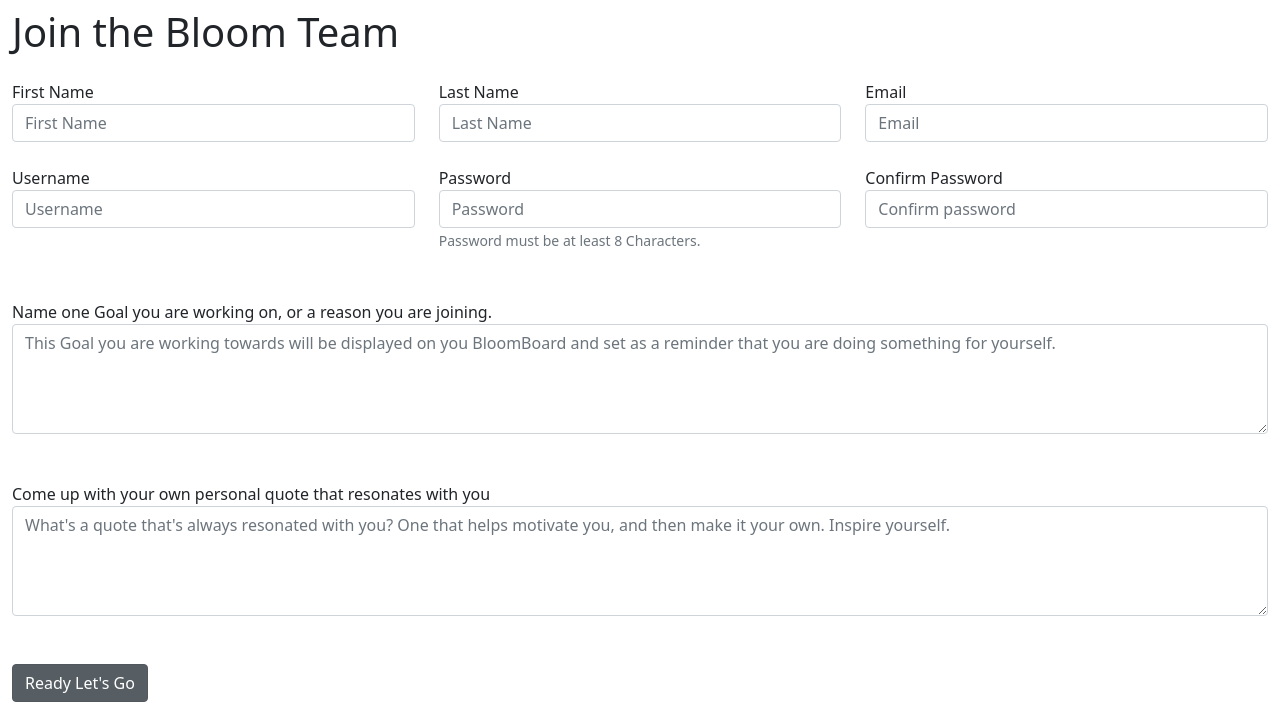
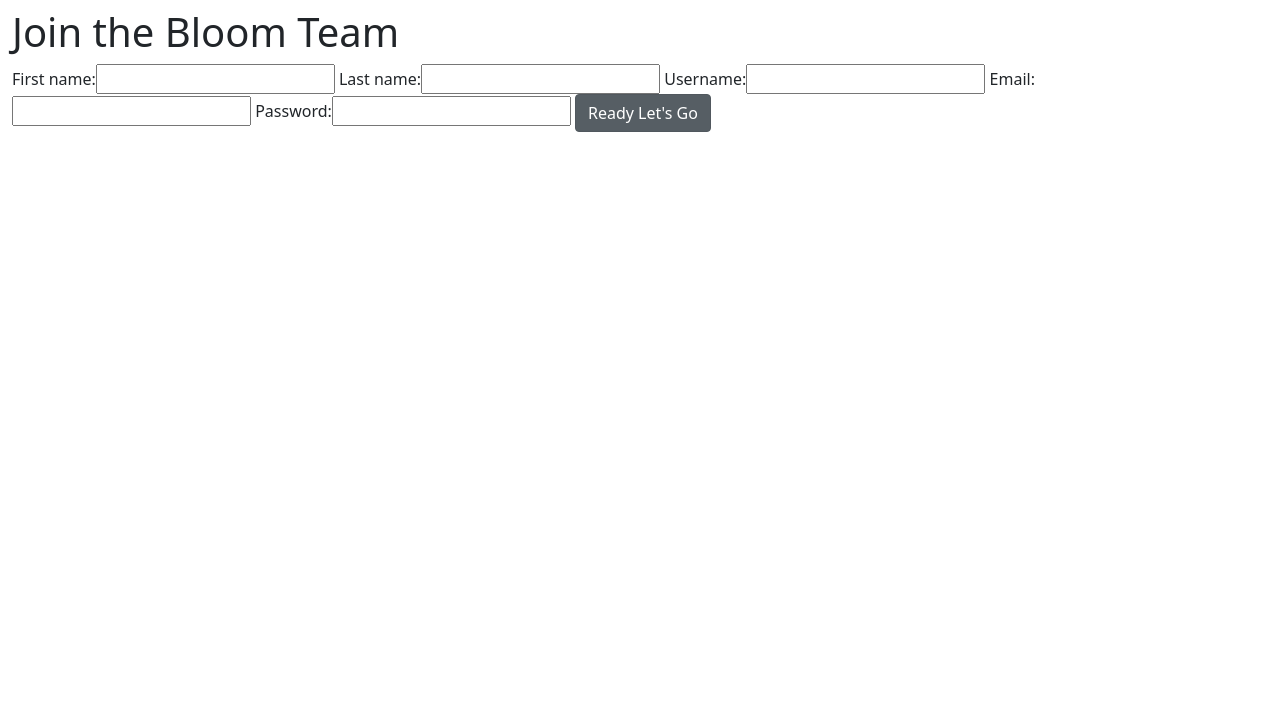
Before and after one commit to carolynttnguyen/Bloom-solo-project, a Django app: page /register in a window 1280 px wide. Shown: the part 162-864 px from the top of the page. After the commit the page ends 294 px from the top, so only its background shows below. Run offline with Django 3.2, Linux system fonts and the light colour scheme.

Commit message:
converted forms in templates to class forms

```diff
--- /dev/null
+++ b/blossom_app/forms.py
@@ -0,0 +1,26 @@
+from django import forms
+
+class loginForm(forms.Form):
+    username = forms.CharField(max_length=30)
+    password = forms.CharField(max_length=70, widget=forms.PasswordInput)
+
+class registrationForm(forms.Form):
+    first_name = forms.CharField(max_length=30)
+    last_name = forms.CharField(max_length=30)
+    username = forms.CharField(max_length=30)
+    email = forms.EmailField()
+    password =  forms.CharField(max_length=70, widget=forms.PasswordInput)
+    reasons = forms.Textarea()
+
+class journalForm(forms.Form):
+    entry = forms.TextInput()
+
+class quoteForm(forms.Form):
+    quote = forms.TextInput()
+    quote_author = forms.CharField(max_length=200)
+
+class goalForm(forms.Form):
+    goal = forms.TextInput()
+
+class intentionsForm(forms.Form):
+    intention = forms.TextInput()
--- a/blossom_app/models.py
+++ b/blossom_app/models.py
@@ -48,7 +48,7 @@ class Users (models.Model):
     first_name = models.CharField(max_length=30)
     last_name = models.CharField(max_length=30)
     username = models.CharField(max_length=30)
-    email = models.EmailField(max_length=50)
+    email = models.EmailField()
     password =  models.CharField(max_length=70)
     reasons = models.TextField()
     personal_quote = models.TextField()
--- a/blossom_app/templates/register.html
+++ b/blossom_app/templates/register.html
@@ -43,70 +43,7 @@
     <!-- registration form -->
     <form action="/create_user" method="post">
       {% csrf_token %}
-      <!-- start of row 1 -->
-      <div class="row my-4">
-
-        <div class="form-group col col-md-4">
-          <label for="first-name">First Name</label>
-          <input class="form-control" placeholder="First Name" type="text" name="first_name" />
-        </div>
-
-        <div class="form-group col col-md-4">
-          <label for="last-name">Last Name</label>
-          <input class="form-control" placeholder="Last Name" type="text" name="last_name" />
-        </div>
-
-
-        <div class="form-group col col-md-4">
-          <label for="email">Email</label>
-          <input  class="form-control" placeholder="Email" type="email" name="email"/>
-        </div>
-
-      </div>
-      <!-- end of row 1 -->
-
-      <!-- start of row 2 -->
-      <div class="row my-6">
-
-        <div class="form-group col col-md-4">
-          <label for="username">Username</label>
-          <input class="form-control" placeholder="Username" type="username" name="username" />
-        </div>
-
-        <div class="form-group col col-md-4">
-          <label for="pw">Password</label>
-          <input class="form-control" placeholder="Password" type="password" name="password" />
-          <small class="form-text text-muted">Password must be at least 8 Characters.</small>
-        </div>
-
-        <div class="form-group col col-md-4">
-          <label for="confirm-pw">Confirm Password</label>
-          <input class="form-control" placeholder="Confirm password" type="password" name="confirm_pw" />
-        </div>
-
-      </div>
-      <!-- end of row 2 -->
-
-      <!-- start of row 3 -->
-      <div class="row my-5">
-        <div class="form-group col mx-auto">
-          <label for="reason">Name one Goal you are working on, or a reason you are joining.</label>
-          <textarea class="form-control" rows="4" placeholder="This Goal you are working towards will be displayed on you BloomBoard and set as a reminder that you are doing something for yourself." name="reasons" cols="30" rows="10"></textarea>
-        </div>
-
-      </div>
-      <!-- end of row 3 -->
-
-      <!-- start of row 4 -->
-      <div class="row my-5">
-        <div class="form-group col mx-auto">
-          <label for="personal_quote">Come up with your own personal quote that resonates with you</label>
-          <textarea class="form-control" rows="4" placeholder="What's a quote that's always resonated with you? One that helps motivate you, and then make it your own. Inspire yourself." name="personal_quote" cols="30" rows="10"></textarea>
-        </div>
-
-      </div>
-      <!-- end of row 4 -->
-
+      {{ regForm }}
       <input type="submit" class="btn btn-secondary active" value="Ready Let's Go" />
 
     </form>
--- a/blossom_app/views.py
+++ b/blossom_app/views.py
@@ -1,12 +1,21 @@
 from django.shortcuts import render, redirect
 from django.contrib import messages
 from .models import *
+from .forms import *
 
 def index(request):
-    return render(request, 'login.html')
+    form = loginForm()
+    context = {
+        'logForm': form,
+    }
+    return render(request, 'login.html', context)
 
 def register(request):
-    return render(request, 'register.html')
+    form = registrationForm()
+    context ={
+        'regForm': form,
+    }
+    return render(request, 'register.html', context)
 
 def login(request):
     if "user_id" in request.session:
```
Also changed, not shown: blossom_app/templates/login.html (+21 -17 lines), blossom_app/images/dcbbe45831304d21a826f85468d094fb.jpg (added), blossom_app/images/u21k8IJg.jpeg (added), blossom_app/images/unnamed.jpg (added), blossom_app/migrations/0009_auto_20210401_1843.py (added), db.sqlite3.
